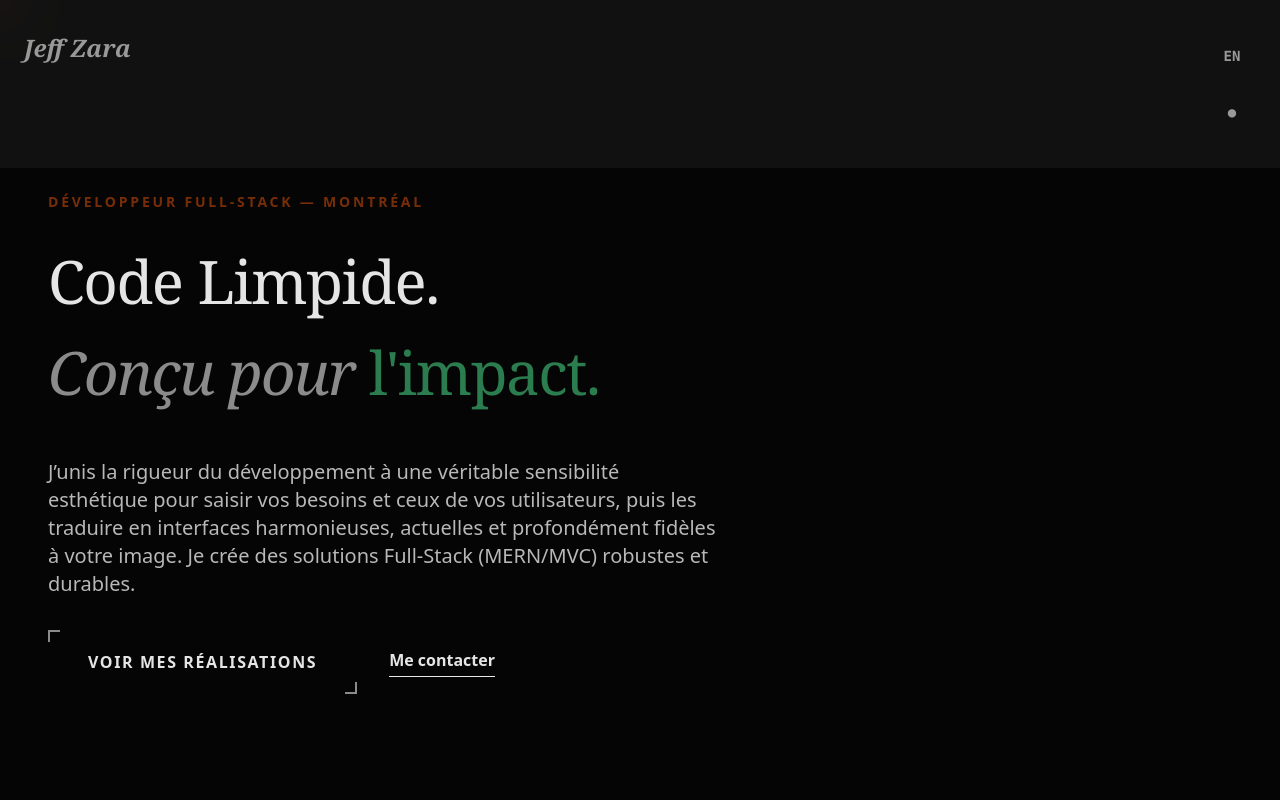
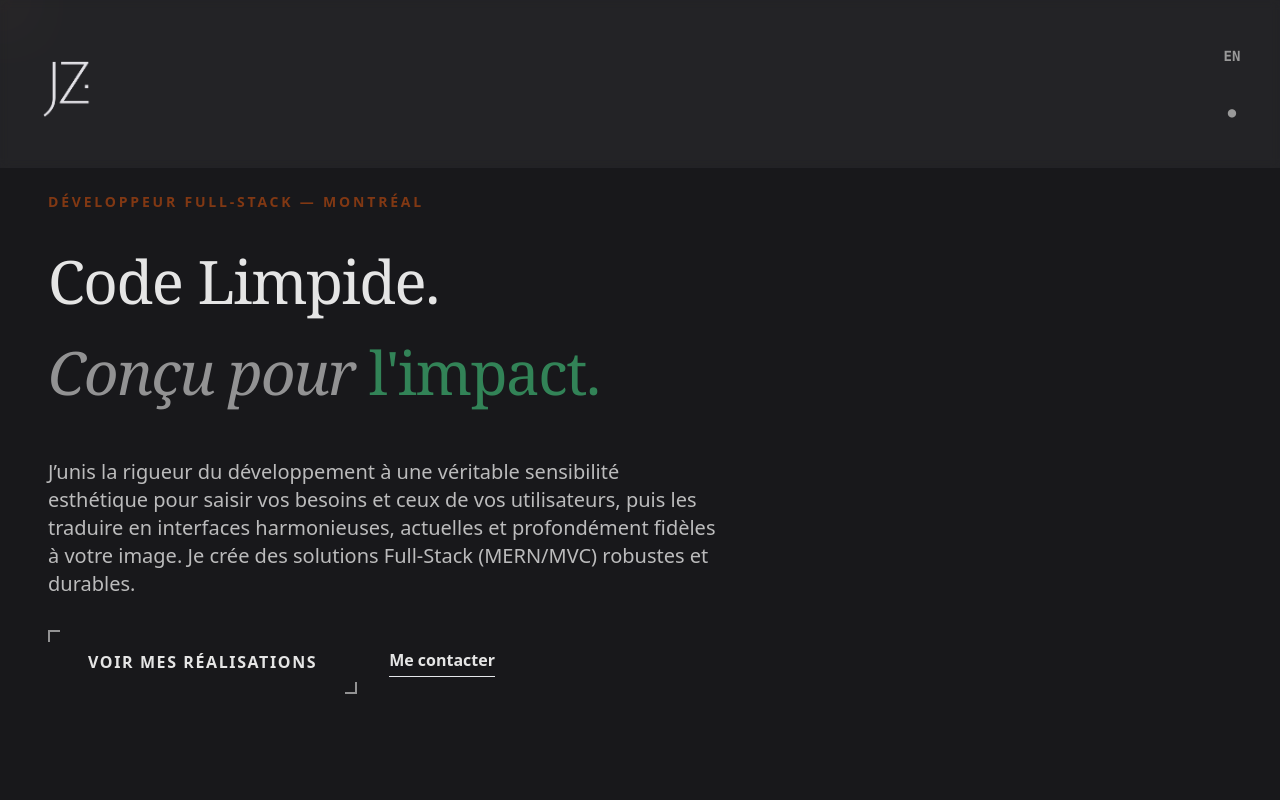
Before and after one commit to jfzara/JeffZaraPortfolio2025, a React (Vite) app: page / in a window 1280 px wide. Shown: the top 800 px of the page. Built offline with nearby package versions, Linux system fonts and the light colour scheme.

Commit message:
logo modifié

```diff
--- a/src/Portfolio.jsx
+++ b/src/Portfolio.jsx
@@ -3,6 +3,8 @@ import { useTheme } from "./theme/ThemeContext";
 
 import { Helmet, HelmetProvider } from 'react-helmet-async';
 
+import logoLight from "./assets/projects/logo/Logo JZ light.jpg";
+import logoDark from "./assets/projects/logo/Logo JZ dark.png";
 
 import livanoVideo from "./assets/projects/major/livano/Livano_video.mp4";
 import youchefVideo from "./assets/projects/major/youchef/Youchef_video.mp4";
@@ -314,7 +316,7 @@ const InteractiveText = ({ text }) => {
 };
 
 const Background = ({ themeMode }) => {
-    const bgClass = themeMode === 'dark' ? 'bg-[#050505]' : 'bg-[#F0EEE6]';
+   const bgClass = themeMode === 'dark' ? 'bg-[#18181B]' : 'bg-[#F4F4F5]';
     return (
         <div className={`fixed inset-0 -z-50 transition-colors duration-700 ${bgClass}`} aria-hidden="true">
             <div className="absolute inset-0 opacity-[0.03] pointer-events-none mix-blend-multiply"
@@ -333,8 +335,12 @@ const Navbar = ({ toggleTheme, lang, setLang, t, themeMode }) => {
 
     return (
         <nav className={`fixed top-0 w-full px-6 py-8 flex justify-between items-start z-40 ${defaultColorClass} backdrop-blur-sm bg-black/5 dark:bg-white/5 md:bg-transparent`}>
-            <a href="#" className="font-serif text-2xl italic font-bold hover:opacity-70 transition-opacity relative z-20 focus-visible:ring-2 focus-visible:ring-orange-500 outline-none rounded-sm">
-                Jeff Zara
+           <a href="#" className="relative z-20 focus-visible:ring-2 focus-visible:ring-orange-500 outline-none rounded-sm block">
+                <img
+                    src={themeMode === 'dark' ? logoDark : logoLight}
+                    alt="Jeff Zara Logo"
+                    className="h-16 w-auto md:h-24 object-contain transition-opacity duration-300"
+                />
             </a>
             <div className="flex flex-col items-end gap-2 relative z-20">
                 <button
```
Also changed, not shown: src/assets/projects/logo/Logo JZ dark.png (added), src/assets/projects/logo/Logo JZ light.jpg (added).
